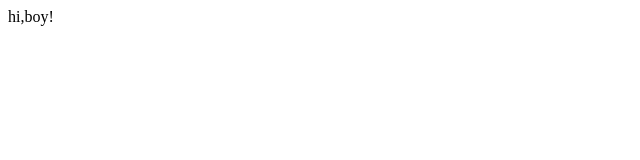
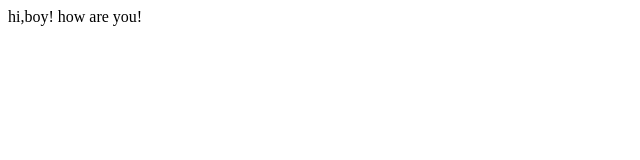
Before and after one commit to bansen/webCrawl, a plain HTML site: page index.html in a window 1280 px wide. Shown: the full height of the page, 0-640 px from the left. Drawn offline with Linux system fonts and the light colour scheme.

Commit message:
branch tmp

```diff
--- a/index.html
+++ b/index.html
@@ -9,8 +9,8 @@
 </head>
 
 <body>
- hi,boy!
-
+hi,boy!
+how are you!
 </body>
 
 </html>
```
